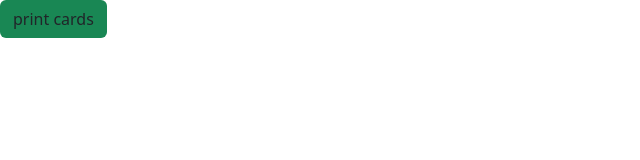
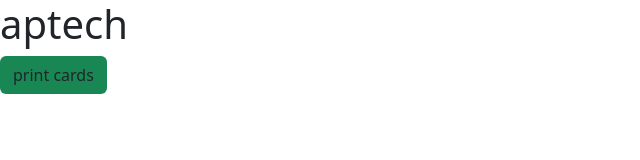
Before and after one commit to MalikSameer69/MyFirstRepo, a plain HTML site: page index.html in a window 1280 px wide. Shown: the whole page, without its empty margins (0-640 px from the left). Drawn offline with nearby package versions, Linux system fonts and the light colour scheme.

Commit message:
Update index.html

```diff
--- a/index.html
+++ b/index.html
@@ -13,6 +13,7 @@
 
 </head>
 <body>
+  <h1>aptech</h1>
 
     <button onclick="printcard()" class="btn btn bg-success"> print cards</button>
 
```
